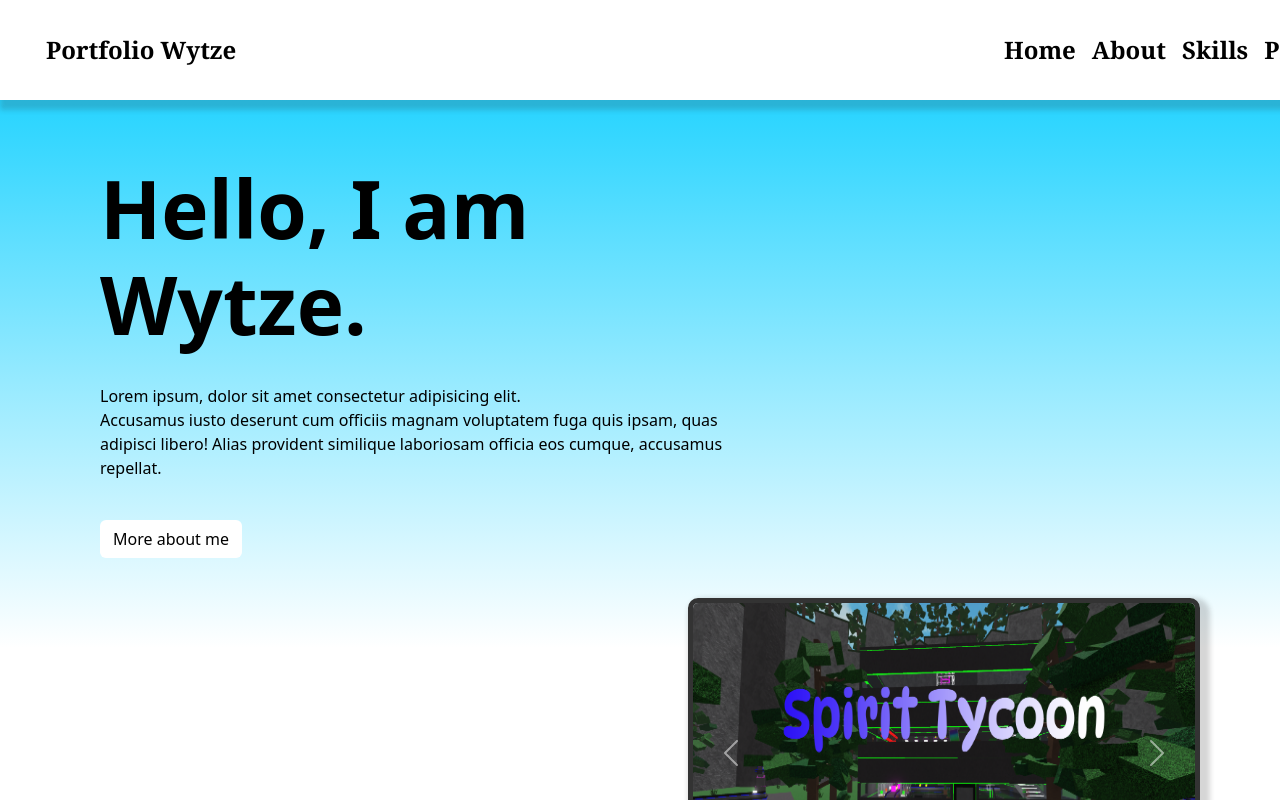
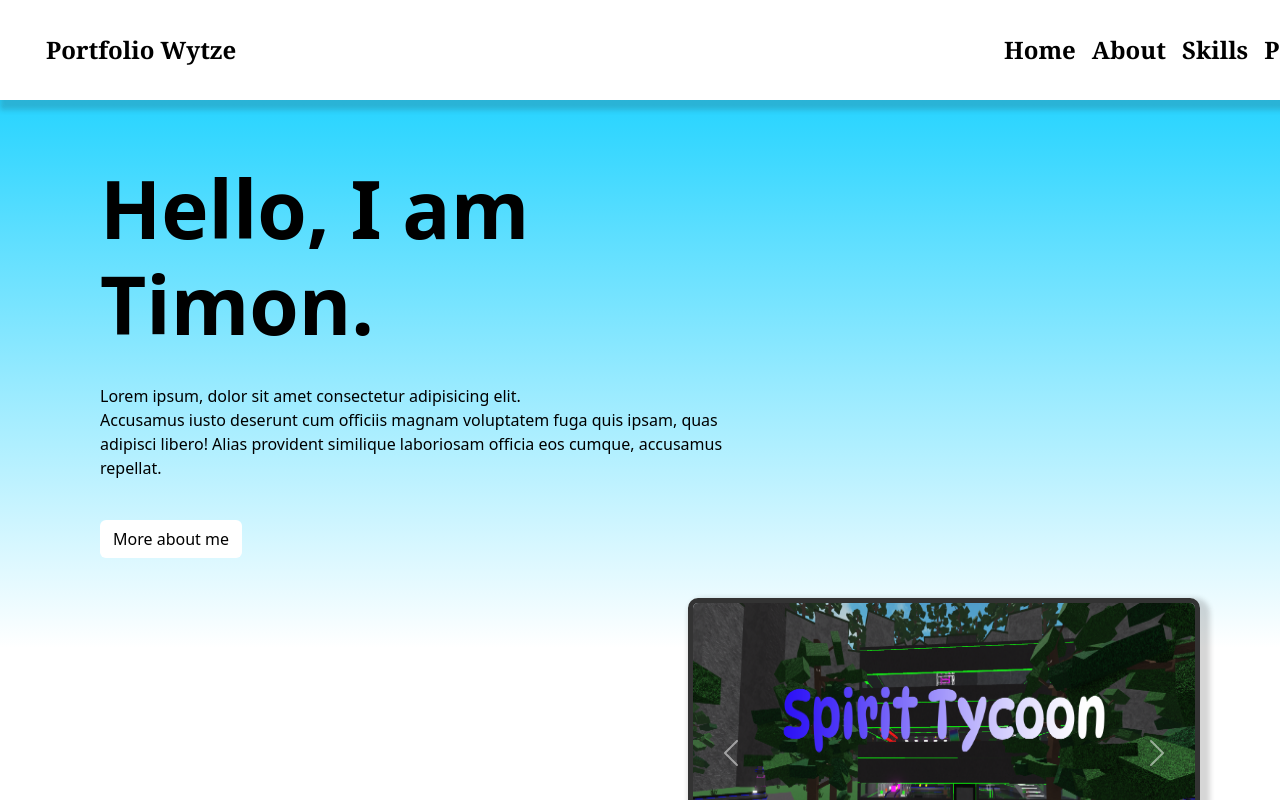
Before and after one commit to wytzecoderman/portfolio, a plain HTML site: page index.html in a window 1280 px wide. Drawn offline with nearby package versions, Linux system fonts and the light colour scheme.

Commit message:
title change

```diff
--- a/index.html
+++ b/index.html
@@ -45,7 +45,7 @@
   <section id="Home" class="container-fluid Fade-In-Left">
     <div class="row justify-content-start">
       <div class="col-12 col-md-7  header text-left">
-        <h1>Hello, I am Wytze.</h1>
+        <h1>Hello, I am Timon.</h1>
         <br>
         <p>Lorem ipsum, dolor sit amet consectetur adipisicing elit. <br>
           Accusamus iusto deserunt cum officiis magnam voluptatem fuga quis ipsam, quas adipisci libero! Alias provident
```
